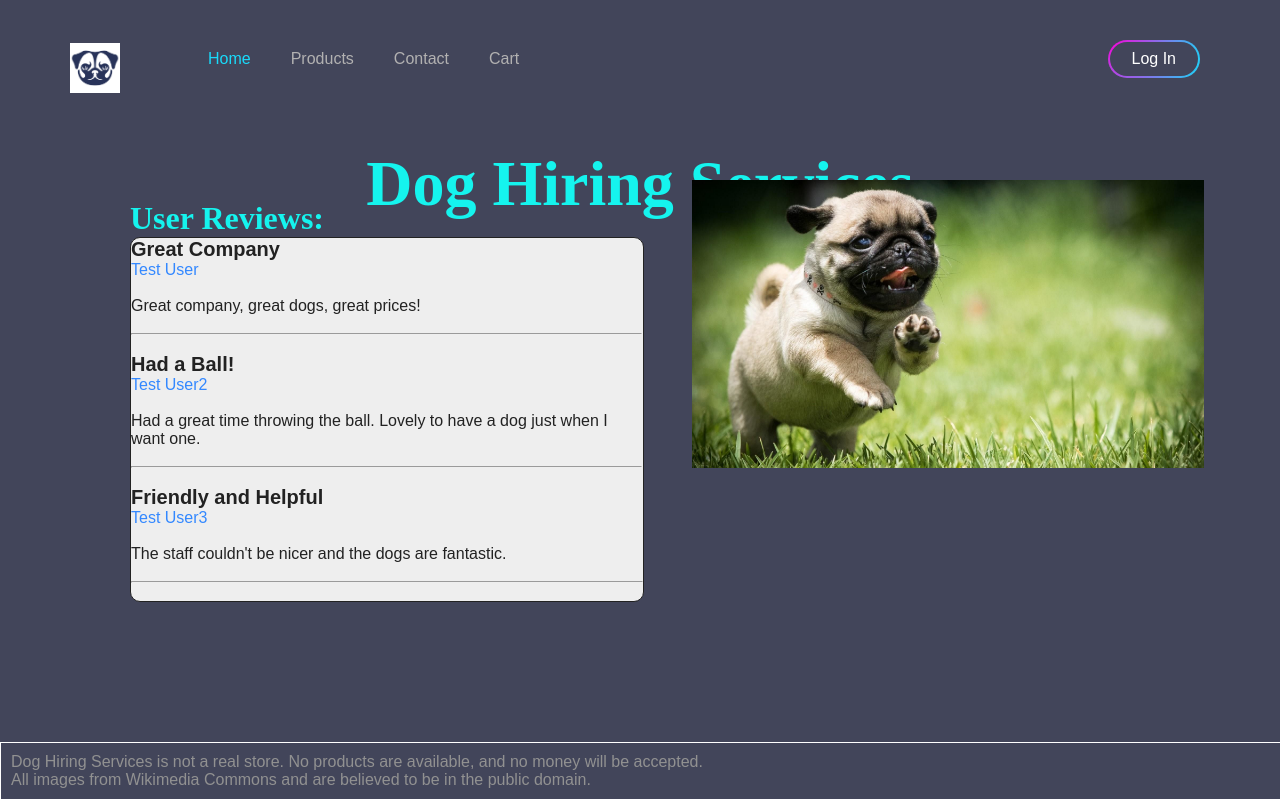
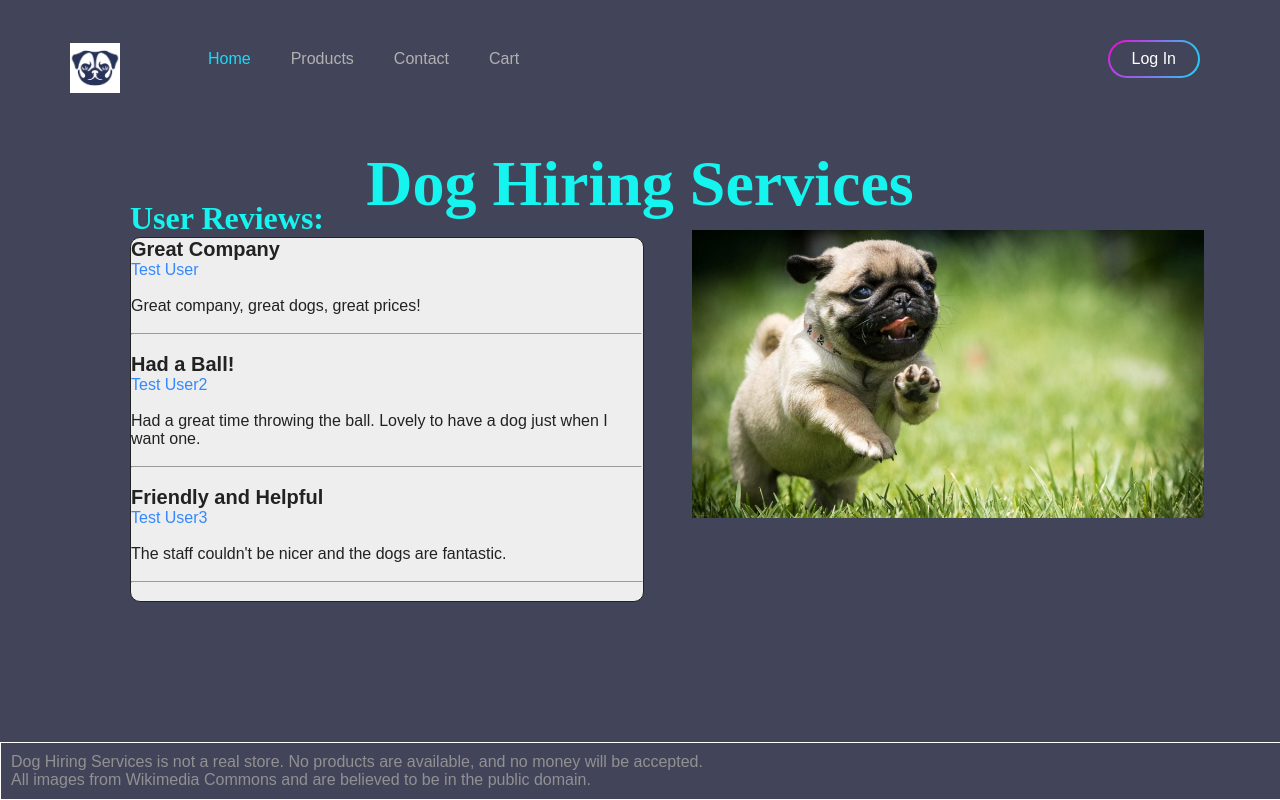
Before and after one commit to JacobGear/Web_Assignment, a PHP site: page / in a window 1280 px wide. Run offline with PHP 8.4, Linux system fonts and the light colour scheme.

Commit message:
Updated overlapping photo

```diff
--- a/style/style.css
+++ b/style/style.css
@@ -145,7 +145,7 @@ a {
 }
 .app-picture img {
     width: 100%;
-    margin-top: -20px;
+    margin-top: 30px;
     padding-left: 50px;
 }
 .reviews {
```
